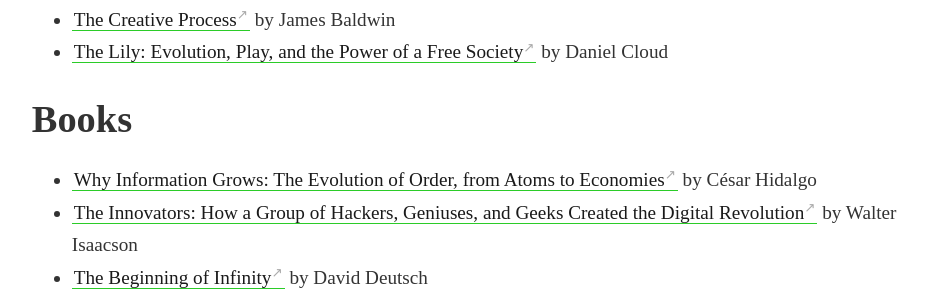
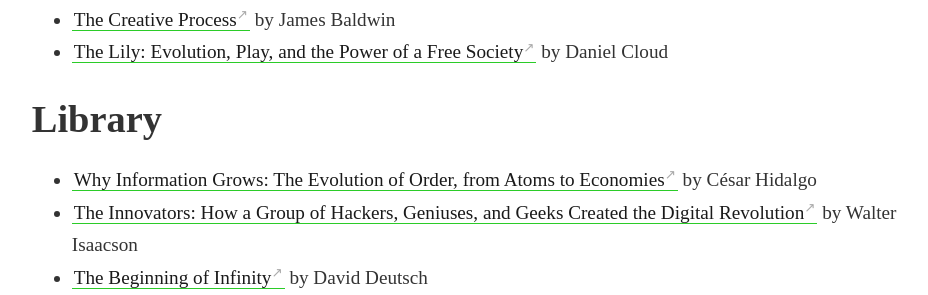
Before and after one commit to astravant/digitalgarden, a Jekyll site: the page built from _pages/index.md, in a window 1280 px wide and 900 px high, scrolled down 1127 px. Shown: the part 162-457 px from the top of the window, without its empty margins (45-973 px from the left). Built offline with Jekyll 4.4.1, drawn with Linux system fonts in a browser that asks for light colours.

Commit message:
Update index.md

```diff
--- a/_pages/index.md
+++ b/_pages/index.md
@@ -32,7 +32,7 @@ This digital garden template is free, open-source, and [available on GitHub here
 - [The Lily: Evolution, Play, and the Power of a Free Society](https://books.google.com/books/about/The_Lily.html?id=tF4rocKg4egC) by Daniel Cloud
 
 
-# Books
+# Library
 
 - [Why Information Grows: The Evolution of Order, from Atoms to Economies](https://www.amazon.com/Why-Information-Grows-Evolution-Economies/dp/0465096840/ref=tmm_pap_swatch_0?_encoding=UTF8&qid=&sr=) by César Hidalgo
 - [The Innovators: How a Group of Hackers, Geniuses, and Geeks Created the Digital Revolution](https://www.amazon.com/Innovators-Hackers-Geniuses-Created-Revolution/dp/1476708703/ref=sr_1_1?crid=2IDMYTLNEJ71D&dchild=1&keywords=the+innovators+walter+isaacson&qid=1615951892&s=books&sprefix=the+innov%2Cstripbooks%2C249&sr=1-1) by Walter Isaacson
```
